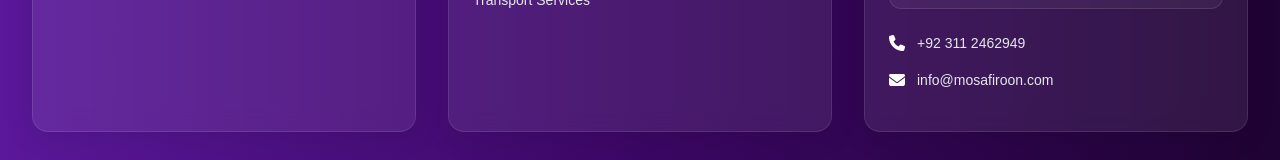
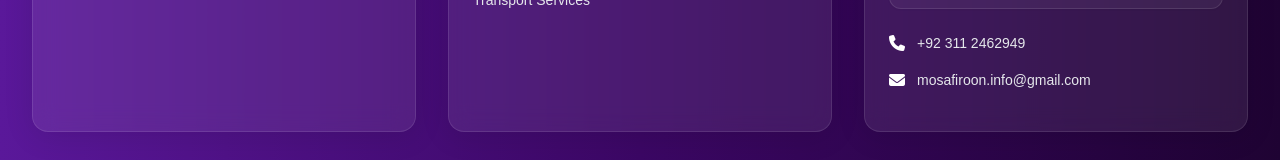
Before and after one commit to bilay07/musafiroon-web, a React (Vite) app in the folder vite-project/: page / in a window 1280 px wide. Shown: the part 1067-1227 px from the top of the page. Built offline with nearby package versions, Linux system fonts and the light colour scheme; no server answers.

Commit message:
email update in footer

```diff
--- a/vite-project/src/components/Footer.jsx
+++ b/vite-project/src/components/Footer.jsx
@@ -84,7 +84,7 @@ function Footer() {
               </li>
               <li>
                 <i className="fa-solid fa-envelope text-[#cca332]"></i>
-                <span>info@mosafiroon.com</span>
+                <span>mosafiroon.info@gmail.com</span>
               </li>
             </ul>
           </div>
```
